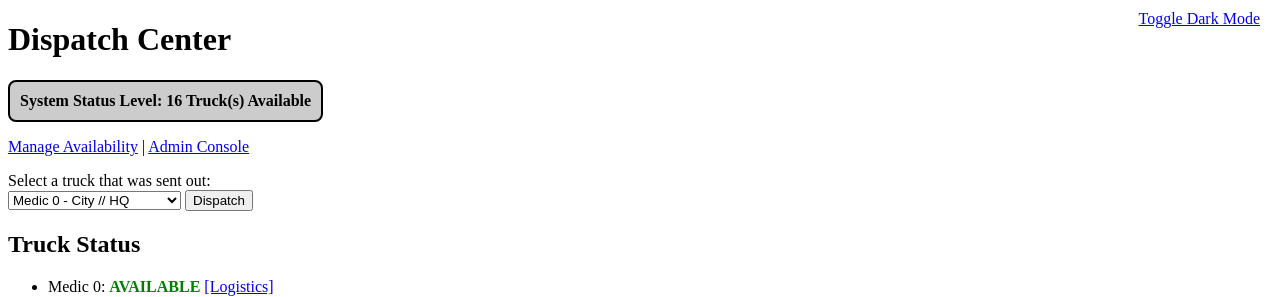
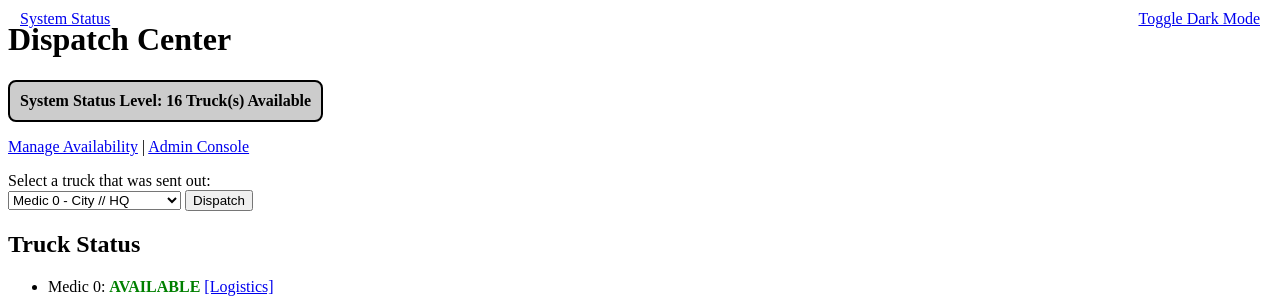
Before and after one commit to sndjy1986/OperationalEX, a Flask app: page / in a window 1280 px wide. Shown: the top 297 px of the page. Run offline with Flask 3, Linux system fonts and the light colour scheme.

Commit message:
Add files via upload

```diff
--- a/templates/index.html
+++ b/templates/index.html
@@ -77,6 +77,9 @@ body.dark-mode {
 </style>
 </head>
 <body>
+<div style="position: absolute; top: 10px; left: 20px;">
+    <a href="/status">System Status</a>
+</div>
 
 <div style="position: absolute; top: 10px; right: 20px;">
     <a href="#" onclick="toggleDarkMode()">Toggle Dark Mode</a>
--- a/templates/status.html
+++ b/templates/status.html
@@ -64,6 +64,6 @@
 
 
 
-<p><a href="/index.html">→ Go to Full Dashboard</a></p>
+
 </body>
 </html>
```
